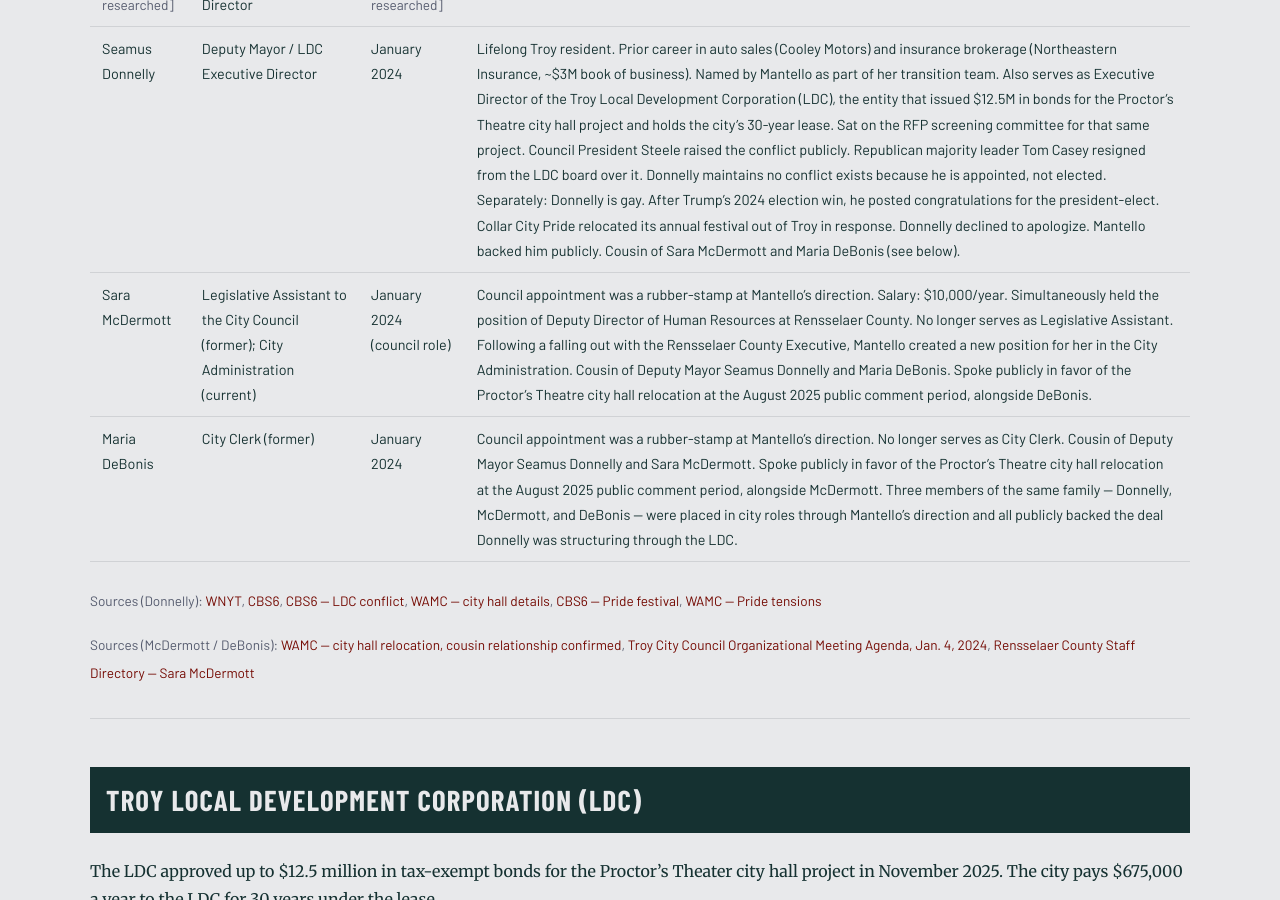
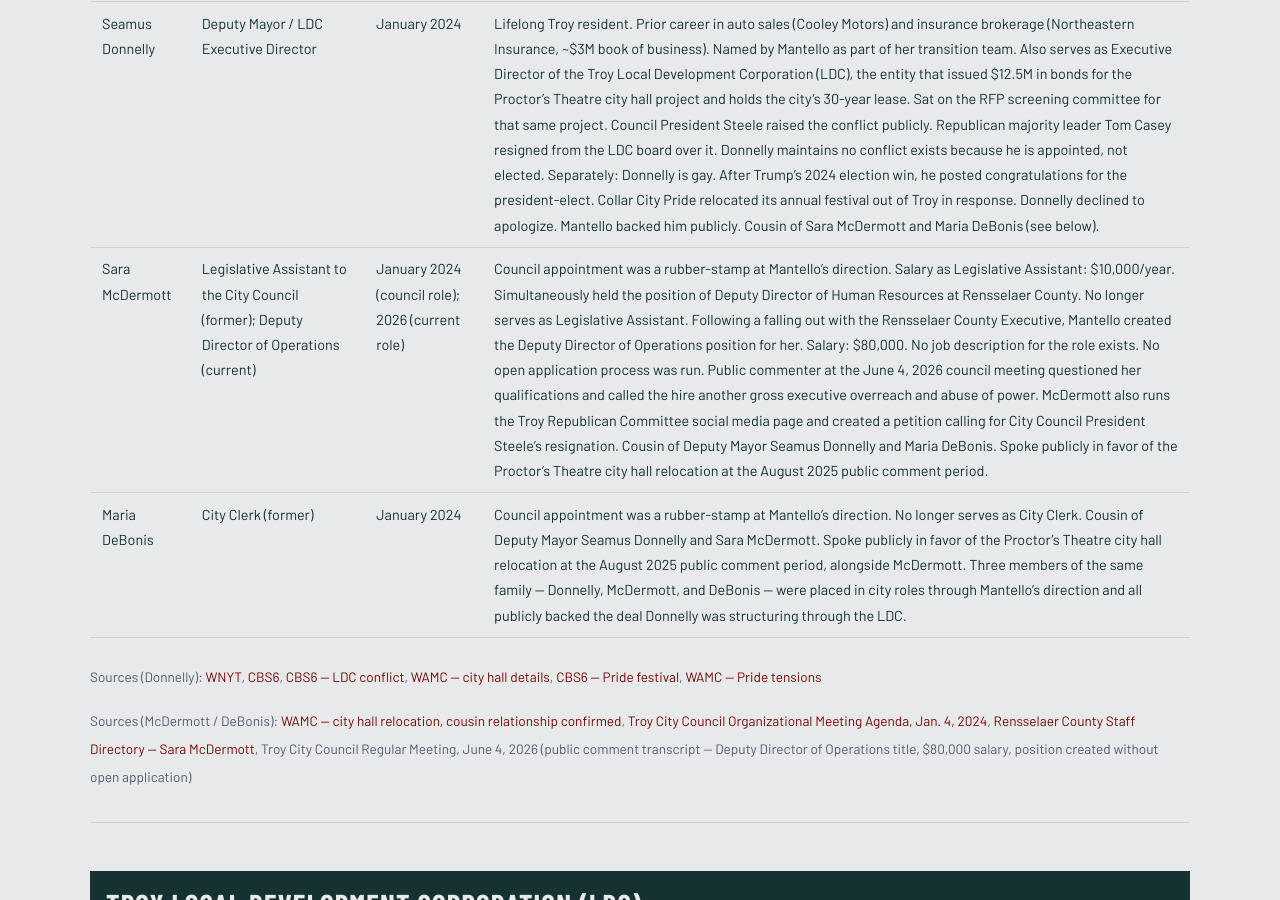
Before and after one commit to MdevitSEC/the-mantello-record, a Jekyll site: the page built from Mantello_Appointees_and_Hires.md, in a window 1280 px wide and 900 px high, scrolled down 2190 px. Built offline with Jekyll 4.4.1, drawn with Linux system fonts in a browser that asks for light colours; some web fonts are replaced; our own code applies the rules of GitHub Pages for plain Markdown files.

Commit message:
Add McDermott Deputy Director of Operations title, $80K salary, and June 2026 council testimony
Co-Authored-By: Claude Sonnet 4.6 <noreply@anthropic.com>

```diff
--- a/Mantello_Appointees_and_Hires.md
+++ b/Mantello_Appointees_and_Hires.md
@@ -52,12 +52,12 @@ The vote was 4-3 along strict party lines. Council President Steele called it a
 | *[To be researched]* | City Attorney                                                                     | January 2024                | Unnamed in coverage. Cited in multiple FOIL denial complaints from council members and residents.                                                                                                                                                                                                                                                                                                                                                                                                                                                                                                                                                                                                                                                                                                                                                                                                                                                                                              |
 | *[To be researched]* | Communications Director                                                           | *[To be researched]*        | Referenced in December 2025 Proctor's Theater seat removal story.                                                                                                                                                                                                                                                                                                                                                                                                                                                                                                                                                                                                                                                                                                                                                                                                                                                                                                                              |
 | Seamus Donnelly      | Deputy Mayor / LDC Executive Director                                             | January 2024                | Lifelong Troy resident. Prior career in auto sales (Cooley Motors) and insurance brokerage (Northeastern Insurance, ~$3M book of business). Named by Mantello as part of her transition team. Also serves as Executive Director of the Troy Local Development Corporation (LDC), the entity that issued $12.5M in bonds for the Proctor's Theatre city hall project and holds the city's 30-year lease. Sat on the RFP screening committee for that same project. Council President Steele raised the conflict publicly. Republican majority leader Tom Casey resigned from the LDC board over it. Donnelly maintains no conflict exists because he is appointed, not elected. Separately: Donnelly is gay. After Trump's 2024 election win, he posted congratulations for the president-elect. Collar City Pride relocated its annual festival out of Troy in response. Donnelly declined to apologize. Mantello backed him publicly. Cousin of Sara McDermott and Maria DeBonis (see below). |
-| Sara McDermott       | Legislative Assistant to the City Council (former); City Administration (current) | January 2024 (council role) | Council appointment was a rubber-stamp at Mantello's direction. Salary: $10,000/year. Simultaneously held the position of Deputy Director of Human Resources at Rensselaer County. No longer serves as Legislative Assistant. Following a falling out with the Rensselaer County Executive, Mantello created a new position for her in the City Administration. Cousin of Deputy Mayor Seamus Donnelly and Maria DeBonis. Spoke publicly in favor of the Proctor's Theatre city hall relocation at the August 2025 public comment period, alongside DeBonis.                                                                                                                                                                                                                                                                                                                                                                                                                                   |
+| Sara McDermott       | Legislative Assistant to the City Council (former); Deputy Director of Operations (current) | January 2024 (council role); 2026 (current role) | Council appointment was a rubber-stamp at Mantello's direction. Salary as Legislative Assistant: $10,000/year. Simultaneously held the position of Deputy Director of Human Resources at Rensselaer County. No longer serves as Legislative Assistant. Following a falling out with the Rensselaer County Executive, Mantello created the Deputy Director of Operations position for her. Salary: $80,000. No job description for the role exists. No open application process was run. Public commenter at the June 4, 2026 council meeting questioned her qualifications and called the hire another gross executive overreach and abuse of power. McDermott also runs the Troy Republican Committee social media page and created a petition calling for City Council President Steele's resignation. Cousin of Deputy Mayor Seamus Donnelly and Maria DeBonis. Spoke publicly in favor of the Proctor's Theatre city hall relocation at the August 2025 public comment period. |
 | Maria DeBonis        | City Clerk (former)                                                               | January 2024                | Council appointment was a rubber-stamp at Mantello's direction. No longer serves as City Clerk. Cousin of Deputy Mayor Seamus Donnelly and Sara McDermott. Spoke publicly in favor of the Proctor's Theatre city hall relocation at the August 2025 public comment period, alongside McDermott. Three members of the same family — Donnelly, McDermott, and DeBonis — were placed in city roles through Mantello's direction and all publicly backed the deal Donnelly was structuring through the LDC.                                                                                                                                                                                                                                                                                                                                                                                                                                                                                        |
 
 *Sources (Donnelly): [WNYT](https://wnyt.com/top-stories/troys-mayor-elect-names-new-deputy-mayor/), [CBS6](https://cbs6albany.com/news/local/troys-mayor-elect-chooses-her-team-carmella-mantello-city-republican-gop-first-woman-collar-seamus-donnelly-deputy-hudson-valley-community-college-phd-president-don-dane-politics-local-government-engineers-), [CBS6 — LDC conflict](https://cbs6albany.com/news/local/troy-council-leader-resigns-from-development-board-amid-city-hall-controversy), [WAMC — city hall details](https://www.wamc.org/news/2025-08-08/troy-residents-still-seek-more-details-regarding-the-proposed-city-hall-relocation), [CBS6 — Pride festival](https://cbs6albany.com/news/local/troy-pride-festival-moves-amid-controversy-over-deputy-mayors-post), [WAMC — Pride tensions](https://www.wamc.org/news/2025-06-06/tensions-over-pride-in-troy-on-display-at-latest-council-meeting)*
 
-*Sources (McDermott / DeBonis): [WAMC — city hall relocation, cousin relationship confirmed](https://www.wamc.org/news/2025-08-08/troy-residents-still-seek-more-details-regarding-the-proposed-city-hall-relocation), [Troy City Council Organizational Meeting Agenda, Jan. 4, 2024](https://www.troyny.gov/AgendaCenter/ViewFile/Item/231?fileID=1297), [Rensselaer County Staff Directory — Sara McDermott](https://www.rensco.com/directory.aspx?EID=111)*
+*Sources (McDermott / DeBonis): [WAMC — city hall relocation, cousin relationship confirmed](https://www.wamc.org/news/2025-08-08/troy-residents-still-seek-more-details-regarding-the-proposed-city-hall-relocation), [Troy City Council Organizational Meeting Agenda, Jan. 4, 2024](https://www.troyny.gov/AgendaCenter/ViewFile/Item/231?fileID=1297), [Rensselaer County Staff Directory — Sara McDermott](https://www.rensco.com/directory.aspx?EID=111), Troy City Council Regular Meeting, June 4, 2026 (public comment transcript — Deputy Director of Operations title, $80,000 salary, position created without open application)*
 
 ---
 
```
